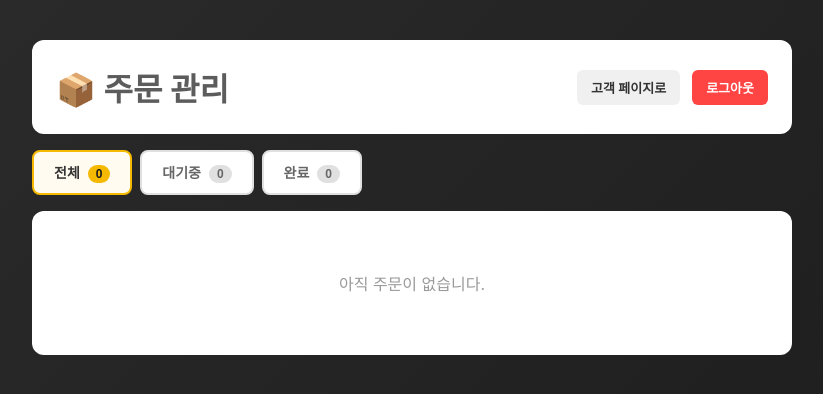
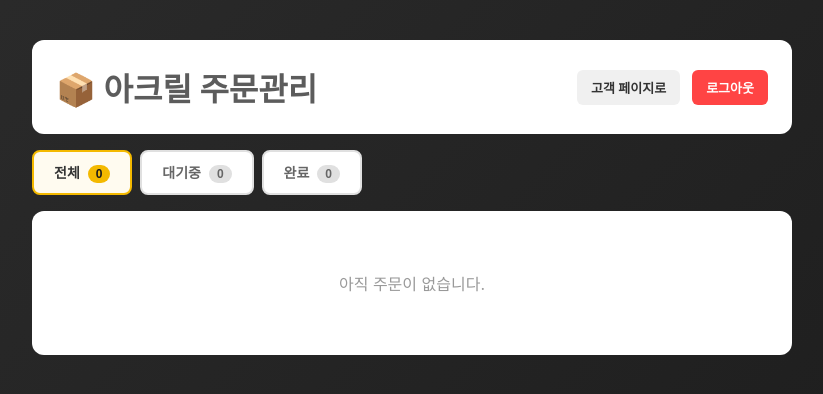
Before and after one commit to choi-cmd/claude-code-harness, a FastAPI app: template src/templates/admin/orders.html in a window 1280 px wide. Shown: the top 394 px of the page, without its empty margins (228-1051 px from the left). Run offline with FastAPI, Linux system fonts and the light colour scheme; the template is opened without the code that fills it, so the values that code supplies are empty; some libraries are stand-ins or nearby versions.

Commit message:
feat: 관리자 앱 이름 변경 및 관리 배지 아이콘 추가
- 앱 이름: 아크릴 주문관리
- 아이콘에 빨간 '관리' 배지 표시

Co-Authored-By: Claude Opus 4.6 <noreply@anthropic.com>

```diff
--- a/src/templates/admin/login.html
+++ b/src/templates/admin/login.html
@@ -2,7 +2,7 @@
 {% block pwa %}
     <meta name="apple-mobile-web-app-capable" content="yes">
     <meta name="apple-mobile-web-app-status-bar-style" content="black-translucent">
-    <meta name="apple-mobile-web-app-title" content="주문 관리">
+    <meta name="apple-mobile-web-app-title" content="아크릴 주문관리">
     <link rel="apple-touch-icon" href="/static/images/icon-192.png">
     <link rel="manifest" href="/static/manifest-admin.json">
 {% endblock %}
--- a/src/templates/admin/order_detail.html
+++ b/src/templates/admin/order_detail.html
@@ -2,7 +2,7 @@
 {% block pwa %}
     <meta name="apple-mobile-web-app-capable" content="yes">
     <meta name="apple-mobile-web-app-status-bar-style" content="black-translucent">
-    <meta name="apple-mobile-web-app-title" content="주문 관리">
+    <meta name="apple-mobile-web-app-title" content="아크릴 주문관리">
     <link rel="apple-touch-icon" href="/static/images/icon-192.png">
     <link rel="manifest" href="/static/manifest-admin.json">
 {% endblock %}
--- a/src/templates/admin/orders.html
+++ b/src/templates/admin/orders.html
@@ -2,7 +2,7 @@
 {% block pwa %}
     <meta name="apple-mobile-web-app-capable" content="yes">
     <meta name="apple-mobile-web-app-status-bar-style" content="black-translucent">
-    <meta name="apple-mobile-web-app-title" content="주문 관리">
+    <meta name="apple-mobile-web-app-title" content="아크릴 주문관리">
     <link rel="apple-touch-icon" href="/static/images/icon-192.png">
     <link rel="manifest" href="/static/manifest-admin.json">
 {% endblock %}
@@ -11,7 +11,7 @@
 {% block content %}
 <div class="admin-container">
     <div class="admin-header">
-        <h1>📦 주문 관리</h1>
+        <h1>📦 아크릴 주문관리</h1>
         <div class="admin-actions">
             <a href="/" class="btn-action btn-secondary">고객 페이지로</a>
             <a href="/admin/logout" class="btn-action btn-logout">로그아웃</a>
```
Also changed, not shown: src/static/manifest-admin.json (+4 -4 lines), src/static/images/icon-admin-192.png (added), src/static/images/icon-admin-512.png (added).
